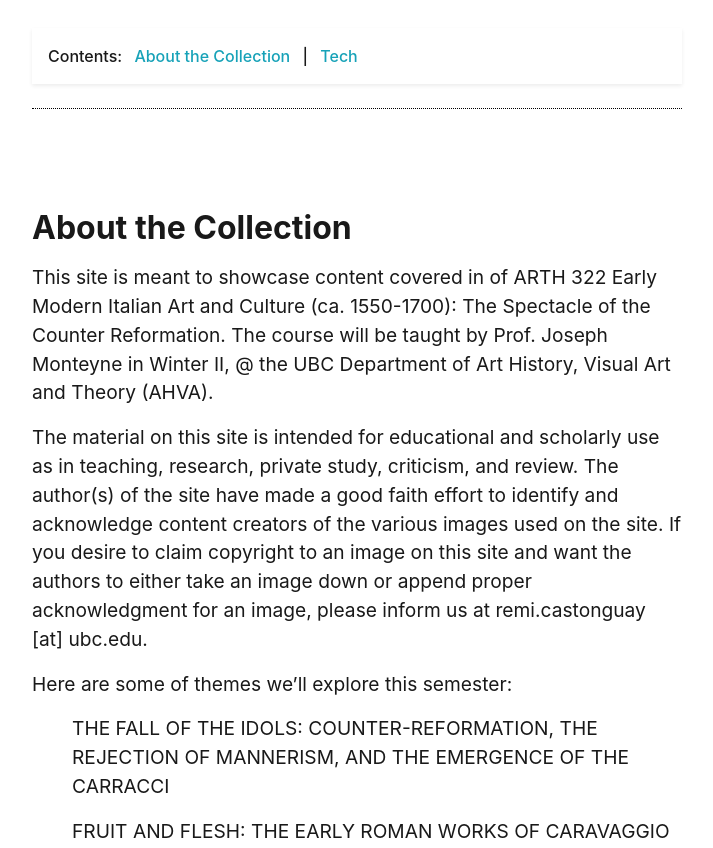
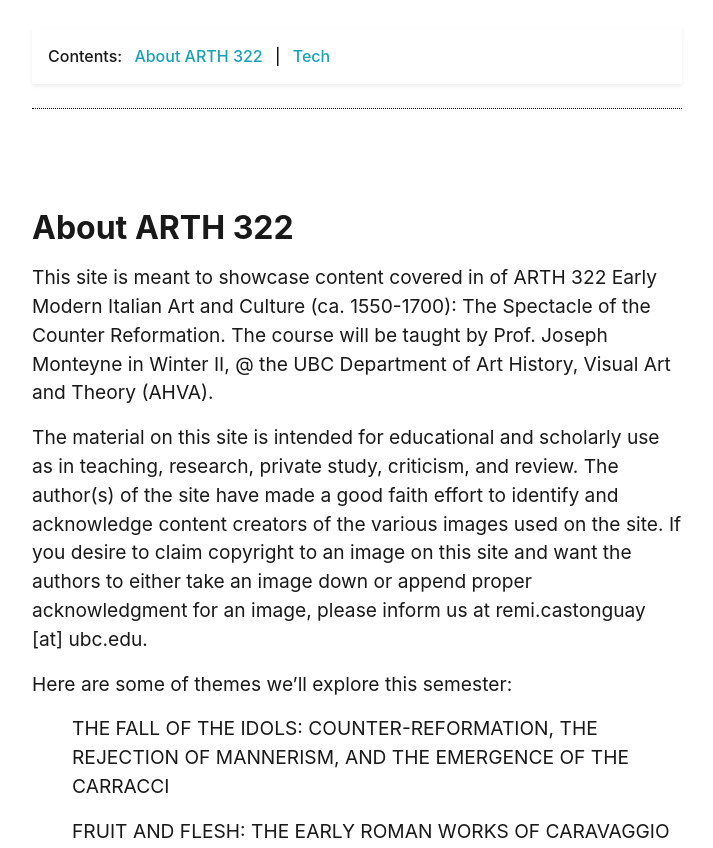
Before and after one commit to ahva-vrc/early-modern-italy, a Jekyll site: the page built from pages/about.md, in a window 1280 px wide and 900 px high, scrolled down 479 px, cut to the strip 52-900 px from the top of the window. Shown: the whole strip, without its empty margins (283-996 px from the left). Built offline with Jekyll 4.4.1, drawn with Linux system fonts in a browser that asks for light colours.

Commit message:
Update about.md

```diff
--- a/pages/about.md
+++ b/pages/about.md
@@ -10,9 +10,9 @@
 
 {% include feature/jumbotron.html objectid="/assets/img/image13.jpg" %}
 
-{% include feature/nav-menu.html sections="About the Collection;" %}
+{% include feature/nav-menu.html sections="About ARTH 322;" %}
 
-## About the Collection
+## About ARTH 322
 
 This site is meant to showcase content covered in of ARTH 322 Early Modern Italian Art and Culture (ca. 1550-1700): The Spectacle of the Counter Reformation. The course will be taught by Prof. Joseph Monteyne in Winter II, @ the UBC Department of Art History, Visual Art and Theory (AHVA).
 
```
